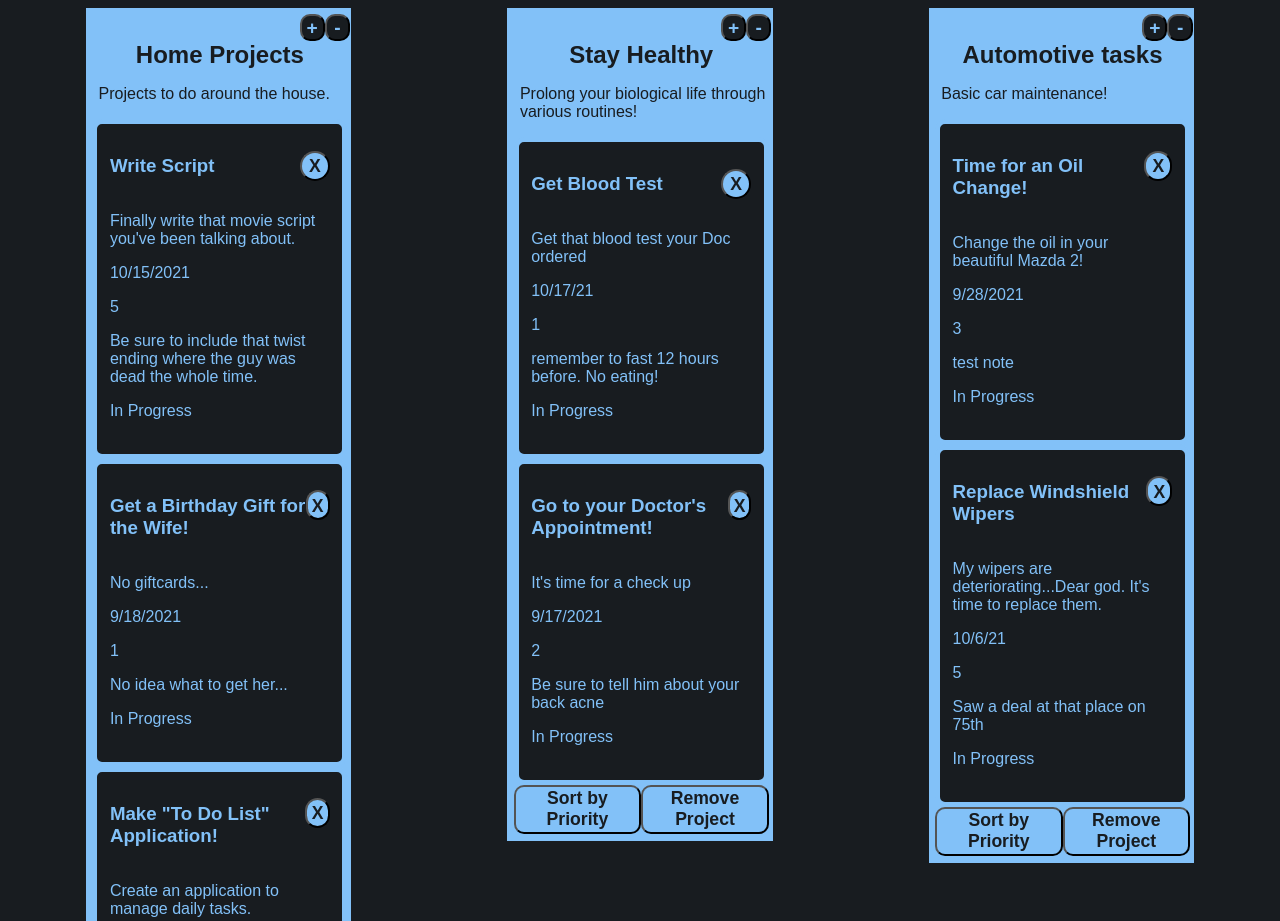
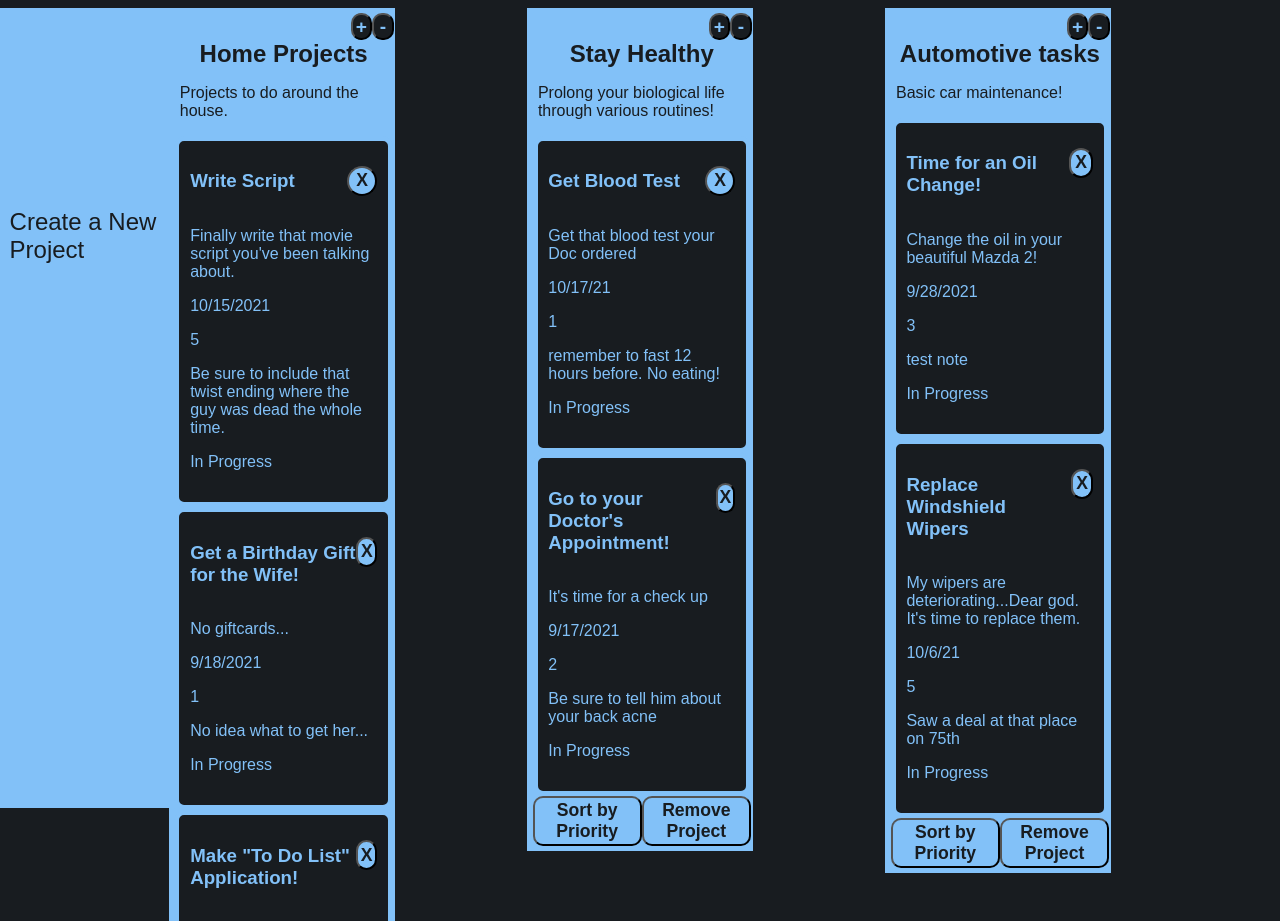
Before and after one commit to dstock3/toDoList, a website built with webpack: page dist/index.html in a window 1280 px wide. Shown: the top 921 px of the page. Built offline with nearby package versions, Linux system fonts and the light colour scheme.

Commit message:
Added sidebar.

```diff
--- a/src/index.js
+++ b/src/index.js
@@ -1,6 +1,6 @@
 import './style.css';
 import { project, toDo } from './task.js'
-import { projectBuilder, applyButtons } from'./projectElements.js'
+import { elementBuilder, projectBuilder, applyButtons } from'./projectElements.js'
 
 const homeProjects = project(
   "Home Projects",
@@ -90,9 +90,9 @@ const getTest = toDo(
   "In Progress",
 )
 
-let newProject = projectBuilder(homeProjects);
+let firstProject = projectBuilder(homeProjects);
 let secondProject = projectBuilder(forYourHealth);
 let thirdProject = projectBuilder(carProject);
 
-let projectArray = [newProject, secondProject, thirdProject];
+let projectArray = [firstProject, secondProject, thirdProject];
 applyButtons(projectArray);
--- a/src/projectElements.js
+++ b/src/projectElements.js
@@ -15,6 +15,12 @@ const getPosition = (projectElement) => {
 };
 
 let body = document.getElementsByTagName("body")[0];
+
+const sidebar = elementBuilder("div", "sidebar", body);
+const newProject = elementBuilder("a", "new-project", sidebar);
+newProject.textContent = "Create a New Project";
+
+let projectDiv = elementBuilder("div", "project-container", body)
 
 function toDoBuilder(task, parent) {
     let elementArray = [];
@@ -54,7 +60,7 @@ const projectHeader = (project, parent) => {
 const projectBuilder = (project) => {
   let toDoArray = project.taskArray;
 
-  let projectElement = projectHeader(project, body)
+  let projectElement = projectHeader(project, projectDiv)
 
   for (let i = 0; i < toDoArray.length; i++) {
     let task = toDoArray[i];
@@ -119,7 +125,7 @@ const buttons = (set) => {
     let projectIndex = getPosition(set.projectElement);
     set.deleteList()
     let maxProject = projectBuilder(set.project);
-    body.insertBefore(maxProject.projectElement, body.children[projectIndex]);
+    projectDiv.insertBefore(maxProject.projectElement, projectDiv.children[projectIndex]);
     buttons(maxProject);
   }
 
@@ -149,7 +155,7 @@ const buttons = (set) => {
     function newProjectSet() {
       set.deleteList()
       let sortedProject = projectBuilder(project)
-      body.insertBefore(sortedProject.projectElement, body.children[projectIndex]);
+      projectDiv.insertBefore(sortedProject.projectElement, projectDiv.children[projectIndex]);
       buttons(sortedProject)
     }
 
@@ -170,7 +176,7 @@ const buttons = (set) => {
               set.removeTask(set.toDoArray[y]);
               set.deleteList()
               let sortedProject = projectBuilder(set.project);
-              body.insertBefore(sortedProject.projectElement, body.children[projectIndex]);
+              projectDiv.insertBefore(sortedProject.projectElement, projectDiv.children[projectIndex]);
               buttons(sortedProject)
             }
             removeTaskElement.addEventListener("click", taskRemover);
@@ -259,7 +265,7 @@ const addTask = (set) => {
     notesInput.id = "notes";
     notesInput.setAttribute("name", "notes");
 
-    let children = document.body.children;
+    let children = document.projectDiv.children;
     addTransparent(children)
 
     let buttonDiv = elementBuilder("div", "create-task-buttons", prompt)
@@ -293,7 +299,7 @@ const addTask = (set) => {
       let projectIndex = getPosition(projectElement);
       projectElement.remove();
       let updatedProject = projectBuilder(toDoArray, project);
-      body.insertBefore(updatedProject.projectElement, body.children[projectIndex]);
+      projectDiv.insertBefore(updatedProject.projectElement, projectDiv.children[projectIndex]);
       buttons(updatedProject);
 
       exit();
--- a/src/style.css
+++ b/src/style.css
@@ -1,10 +1,34 @@
 body {
     background-color: rgb(24, 28, 32);
     color: rgb(187, 220, 248);
+    font-family: 'Ubuntu', sans-serif;
     display: flex;
-    flex-direction: row;
     justify-content: space-around;
-    font-family: 'Ubuntu', sans-serif;
+}
+
+.sidebar {
+    position: fixed;
+    left: 0;
+    width: 15%;
+    height: 100%;
+    background-color: rgb(130, 193, 248);
+    color: rgb(24, 28, 32);
+}
+
+.new-project {
+    position: relative;
+    left: 5%;
+    top: 25%;
+    font-size: 1.5em;
+}
+
+.project-container {
+    position: relative;
+    left: 0;
+    display: flex;
+    justify-content: space-around;
+    width: 85%;
+    height: 100%;
 }
 
 .project {
@@ -58,11 +82,6 @@ button {
     font-size: 1.1rem;
 }
 
-.sort-button {
-    position: relative;
-    bottom: 5000%;
-}
-
 .top-button-div {
     display: flex;
     justify-content: space-around;
@@ -85,7 +104,6 @@ button {
     width: 30px;
     height: 30px;
     border-radius: 15px;
-    padding: 1.5%;
 }
 
 .task-prompt {
```
Also changed, not shown: dist/index.bundle.js.
